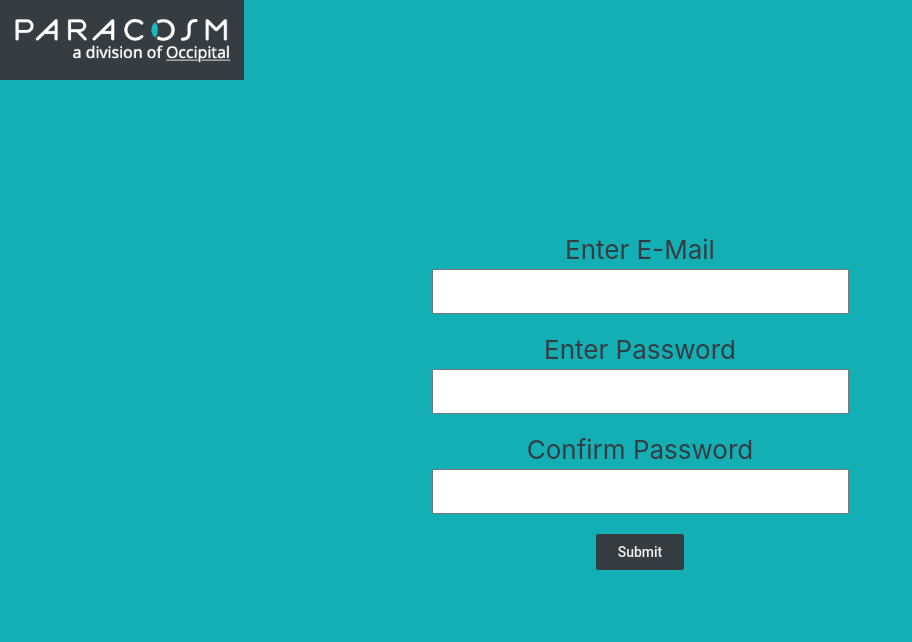
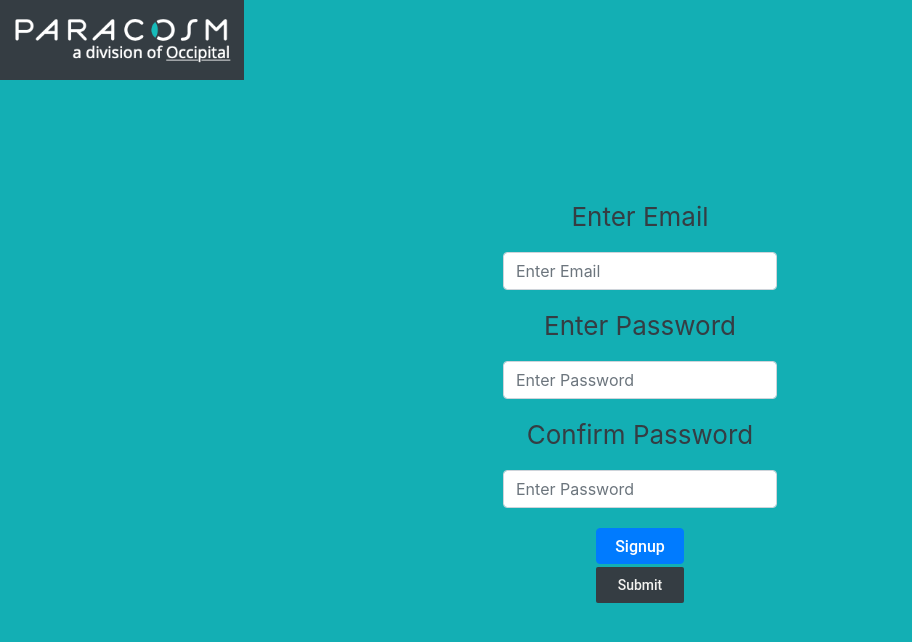
Before and after one commit to lukeherczeg/CalibrationApp, a React (Create React App) app in the folder client/: page /Register in a window 1280 px wide. Shown: the top 642 px of the page, without its empty margins (0-912 px from the left). Built offline with nearby package versions, Linux system fonts and the light colour scheme.

Commit message:
We finally have some sort of front end

```diff
--- a/client/src/views/Register/Register.js
+++ b/client/src/views/Register/Register.js
@@ -1,7 +1,8 @@
 import React,{Component} from 'react';
 import {BrowserRouter as Router, Link, Navlink} from 'react-router-dom'
-import logo from '../../assets/paracosm.png';
-import './Register.css';
+import logo from '../../assets/paracosm.png'
+import './Register.css'
+import SignupComponent from './RegisterAuth';
 
 class Register extends Component {
     constructor(props) {
@@ -16,15 +17,16 @@ class Register extends Component {
             <a className="Logo" target='_blank' rel="noopener noreferrer" href="https://paracosm.io">
               <img className="paracosm-logo" src={logo} />
               <i className="fas fa-external-link-alt external-link" data-fa-transform="up-6"></i>
-            </a>
-            <text>Enter E-Mail</text>
+             </a>
+              <SignupComponent />
+            {/* <text>Enter E-Mail</text>
             <p><input type="text" name="E-MAIL" id="E-MAIL" /></p>
             <text>Enter Password</text>
             <p><input type="text" name="Password" id="Password" /></p>
             <text>Confirm Password</text>
-            <p><input type="text" name="Confirm-Password" id="Confirm-Password" /></p>
+            <p><input type="text" name="Confirm-Password" id="Confirm-Password" /></p>  */}
             <Link to="/Home">
-              <button class="homeButton" type="button">
+              <button className="homeButton" type="button">
                 Submit
               </button>
             </Link>
--- /dev/null
+++ b/client/src/views/Register/RegisterAuth.js
@@ -0,0 +1,52 @@
+import React, {useState}from 'react';
+
+
+const SignupComponent = () =>
+{
+    const [values,setValues] = useState
+    ({
+        email: '',
+        password:'',
+        confirm_pass: '',
+        error: '',
+        loading:false,
+        message: '',
+        showForm: true,
+    })
+    const {email,password,confirm_pass,error,loading,message,showForm} = values
+    //on submission check evenet
+    const handleSubmit = (e) =>
+    {
+        e.preventDefault()
+        console.table('handle submit',{email,password,confirm_pass,error,loading,message,showForm});
+    }
+    //change in textboxes
+    const handleChange = email => e =>
+    {
+        setValues({...values,error:false, [email]: e.target.value})
+    }
+    //actual form for data being submitted
+    const SignupForm =() =>{
+    return (
+        <form onSubmit = {handleSubmit}>
+            <p>Enter Email</p>
+            <div className = "form-group">
+                <input value = {email} onChange ={handleChange('email')} type = "email" className = "form-control" placeholder ="Enter Email"></input>
+            </div>
+            <p>Enter Password</p>
+            <div className = "form-group">
+                <input value ={password}onChange ={handleChange('password')} type = "password" className = "form-control" placeholder ="Enter Password"></input>
+            </div>
+            <p>Confirm Password</p>
+            <div className = "form-group">
+                <input value = {confirm_pass} onChange ={handleChange('confirm_pass')} type = "password" className = "form-control" placeholder ="Enter Password"></input>
+            </div>
+            <div>
+                <button className = "btn btn-primary">Signup</button>
+            </div>
+        </form>
+)
+}
+return<React.Fragment>{SignupForm()}</React.Fragment>
+};
+export default SignupComponent;
```
Also changed, not shown: 1 other file (tests, documents, lock files or other folders).
